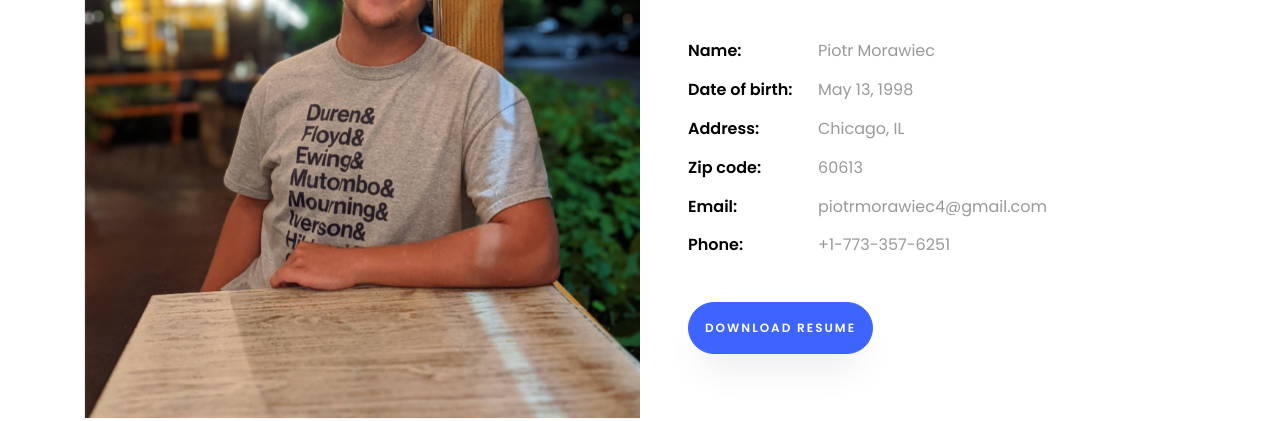
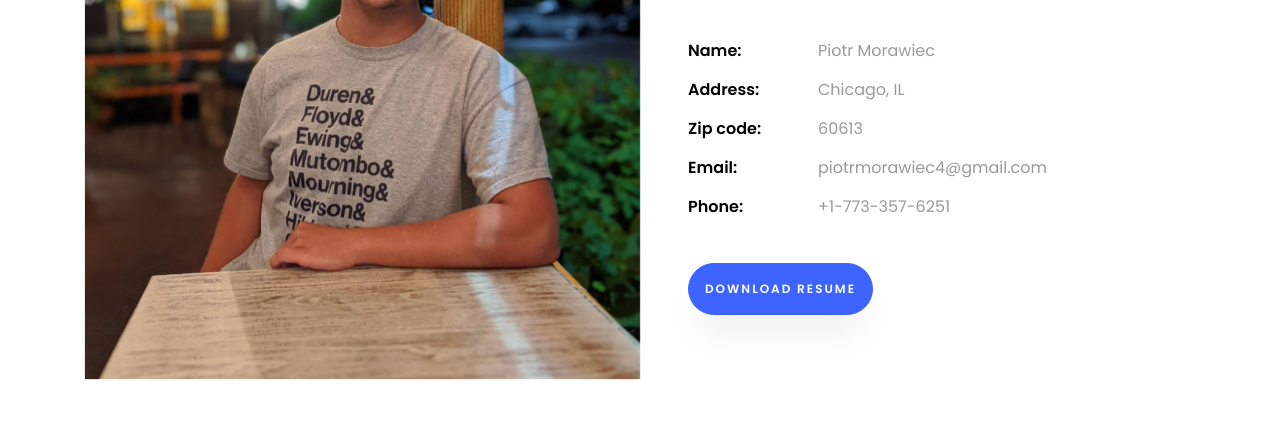
Before and after one commit to pmorawiec/pmorawiec.github.io, a plain HTML site: page index.html in a window 1280 px wide. Shown: the part 1036-1457 px from the top of the page. Drawn offline with Linux system fonts and the light colour scheme; files whose address does not match are found by name.

Commit message:
Update index.html

```diff
--- a/index.html
+++ b/index.html
@@ -86,7 +86,7 @@
 		            <p>In my free time, I enjoy traveling, reading, playing tennis, and counting down for the vaccine so I can travel again. (If anyone knows a guy, please message me) </p>
 		            <ul class="about-info mt-4 px-md-0 px-2">
 		            	<li class="d-flex"><span>Name:</span> <span>Piotr Morawiec</span></li>
-		            	<li class="d-flex"><span>Date of birth:</span> <span>May 13, 1998</span></li>
+
 		            	<li class="d-flex"><span>Address:</span> <span>Chicago, IL</span></li>
 		            	<li class="d-flex"><span>Zip code:</span> <span>60613</span></li>
 		            	<li class="d-flex"><span>Email:</span> <span>piotrmorawiec4@gmail.com</span></li>
```
